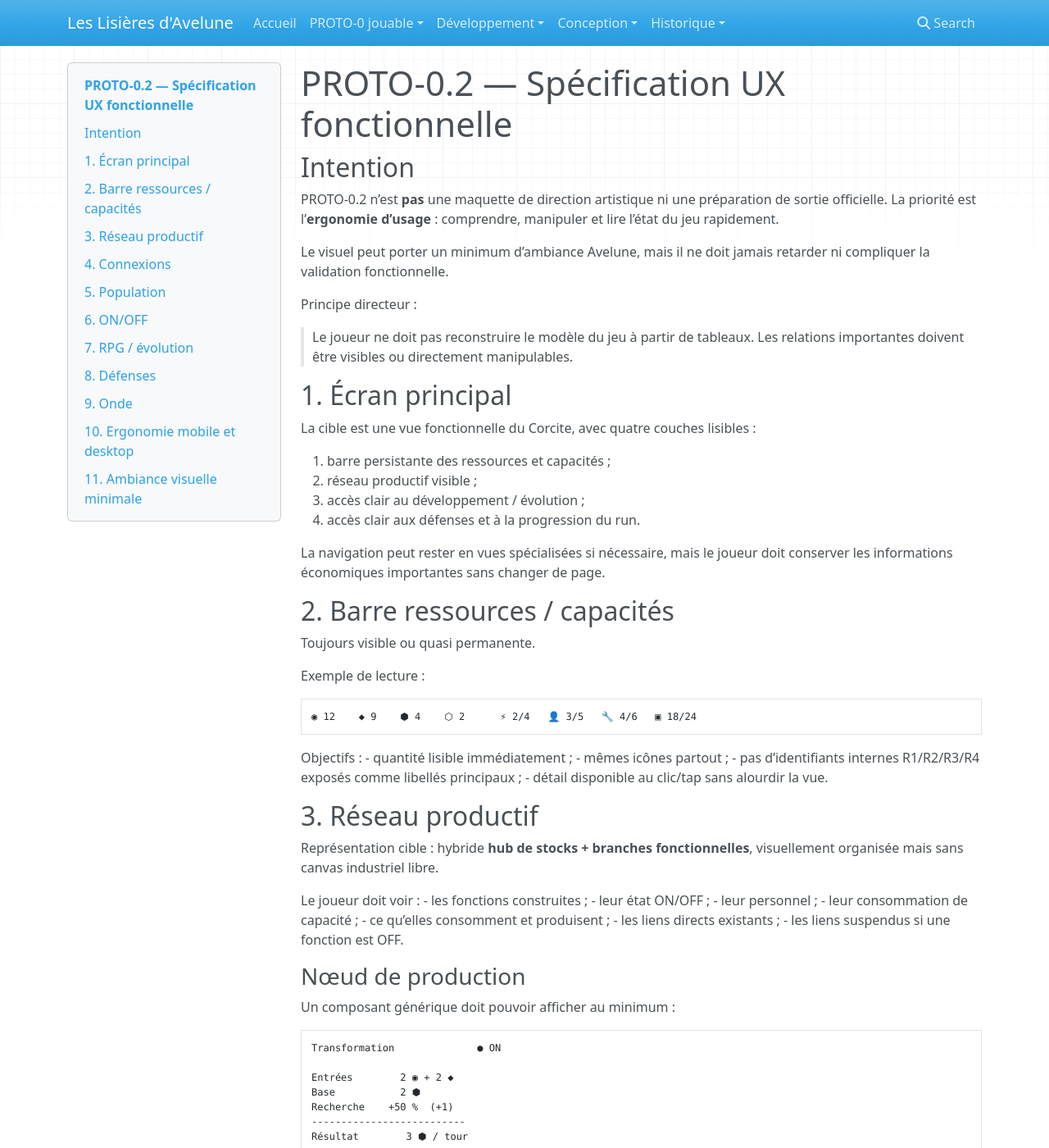
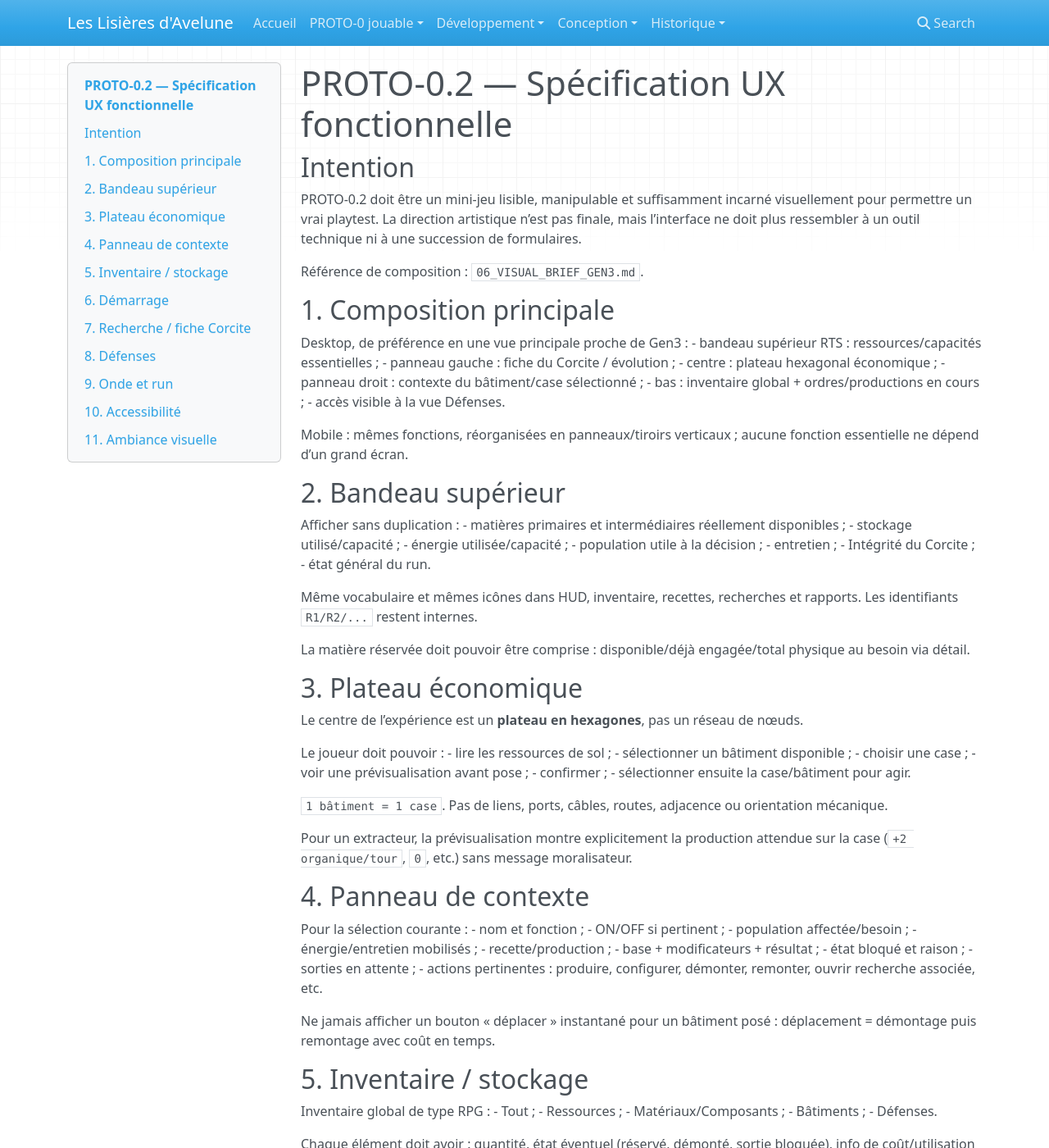
Before and after one commit to Abeliome-Officiel/les-lisieres-avelune, an MkDocs documentation site: the page built from docs/development/proto0.2/02_UX_SPEC.md, in a window 1280 px wide and 1400 px high. Shown: the whole window at 82% size. Built offline with MkDocs 1.6.1, drawn with Linux system fonts in a browser that asks for light colours; nearby versions of some CDN libraries; some of the changed text lies outside the part shown.

Commit message:
PROTO-0.2: aligner l UX sur le plateau et Gen3

````diff
--- a/docs/development/proto0.2/02_UX_SPEC.md
+++ b/docs/development/proto0.2/02_UX_SPEC.md
@@ -2,173 +2,159 @@
 
 ## Intention
 
-PROTO-0.2 n’est **pas** une maquette de direction artistique ni une préparation de sortie officielle. La priorité est l’**ergonomie d’usage** : comprendre, manipuler et lire l’état du jeu rapidement.
+PROTO-0.2 doit être un mini-jeu lisible, manipulable et suffisamment incarné visuellement pour permettre un vrai playtest. La direction artistique n’est pas finale, mais l’interface ne doit plus ressembler à un outil technique ni à une succession de formulaires.
 
-Le visuel peut porter un minimum d’ambiance Avelune, mais il ne doit jamais retarder ni compliquer la validation fonctionnelle.
+Référence de composition : `06_VISUAL_BRIEF_GEN3.md`.
 
-Principe directeur :
+## 1. Composition principale
 
-> Le joueur ne doit pas reconstruire le modèle du jeu à partir de tableaux. Les relations importantes doivent être visibles ou directement manipulables.
+Desktop, de préférence en une vue principale proche de Gen3 :
+- bandeau supérieur RTS : ressources/capacités essentielles ;
+- panneau gauche : fiche du Corcite / évolution ;
+- centre : plateau hexagonal économique ;
+- panneau droit : contexte du bâtiment/case sélectionné ;
+- bas : inventaire global + ordres/productions en cours ;
+- accès visible à la vue Défenses.
 
-## 1. Écran principal
+Mobile : mêmes fonctions, réorganisées en panneaux/tiroirs verticaux ; aucune fonction essentielle ne dépend d’un grand écran.
 
-La cible est une vue fonctionnelle du Corcite, avec quatre couches lisibles :
+## 2. Bandeau supérieur
 
-1. barre persistante des ressources et capacités ;
-2. réseau productif visible ;
-3. accès clair au développement / évolution ;
-4. accès clair aux défenses et à la progression du run.
+Afficher sans duplication :
+- matières primaires et intermédiaires réellement disponibles ;
+- stockage utilisé/capacité ;
+- énergie utilisée/capacité ;
+- population utile à la décision ;
+- entretien ;
+- Intégrité du Corcite ;
+- état général du run.
 
-La navigation peut rester en vues spécialisées si nécessaire, mais le joueur doit conserver les informations économiques importantes sans changer de page.
+Même vocabulaire et mêmes icônes dans HUD, inventaire, recettes, recherches et rapports. Les identifiants `R1/R2/...` restent internes.
 
-## 2. Barre ressources / capacités
+La matière réservée doit pouvoir être comprise : disponible/déjà engagée/total physique au besoin via détail.
 
-Toujours visible ou quasi permanente.
+## 3. Plateau économique
 
-Exemple de lecture :
+Le centre de l’expérience est un **plateau en hexagones**, pas un réseau de nœuds.
 
-```text
-◉ 12    ◆ 9    ⬢ 4    ⬡ 2      ⚡ 2/4   👤 3/5   🔧 4/6   ▣ 18/24
-```
+Le joueur doit pouvoir :
+- lire les ressources de sol ;
+- sélectionner un bâtiment disponible ;
+- choisir une case ;
+- voir une prévisualisation avant pose ;
+- confirmer ;
+- sélectionner ensuite la case/bâtiment pour agir.
 
-Objectifs :
-- quantité lisible immédiatement ;
-- mêmes icônes partout ;
-- pas d’identifiants internes R1/R2/R3/R4 exposés comme libellés principaux ;
-- détail disponible au clic/tap sans alourdir la vue.
+`1 bâtiment = 1 case`. Pas de liens, ports, câbles, routes, adjacence ou orientation mécanique.
 
-## 3. Réseau productif
+Pour un extracteur, la prévisualisation montre explicitement la production attendue sur la case (`+2 organique/tour`, `0`, etc.) sans message moralisateur.
 
-Représentation cible : hybride **hub de stocks + branches fonctionnelles**, visuellement organisée mais sans canvas industriel libre.
+## 4. Panneau de contexte
 
-Le joueur doit voir :
-- les fonctions construites ;
-- leur état ON/OFF ;
-- leur personnel ;
-- leur consommation de capacité ;
-- ce qu’elles consomment et produisent ;
-- les liens directs existants ;
-- les liens suspendus si une fonction est OFF.
+Pour la sélection courante :
+- nom et fonction ;
+- ON/OFF si pertinent ;
+- population affectée/besoin ;
+- énergie/entretien mobilisés ;
+- recette/production ;
+- base + modificateurs + résultat ;
+- état bloqué et raison ;
+- sorties en attente ;
+- actions pertinentes : produire, configurer, démonter, remonter, ouvrir recherche associée, etc.
 
-### Nœud de production
+Ne jamais afficher un bouton « déplacer » instantané pour un bâtiment posé : déplacement = démontage puis remontage avec coût en temps.
 
-Un composant générique doit pouvoir afficher au minimum :
+## 5. Inventaire / stockage
 
-```text
-Transformation              ● ON
+Inventaire global de type RPG :
+- Tout ;
+- Ressources ;
+- Matériaux/Composants ;
+- Bâtiments ;
+- Défenses.
 
-Entrées        2 ◉ + 2 ◆
-Base           2 ⬢
-Recherche    +50 %  (+1)
---------------------------
-Résultat        3 ⬢ / tour
+Chaque élément doit avoir : quantité, état éventuel (réservé, démonté, sortie bloquée), info de coût/utilisation au clic/tap.
 
-⚡ 2   👤 1   🔧 1
-```
+Un stockage posé ouvre ce même inventaire ; il n’existe pas d’inventaire par bâtiment.
 
-Les informations avancées peuvent être repliées pour éviter la surcharge.
+## 6. Démarrage
 
-## 4. Connexions
+Écran de déploiement initial : plateau vide, kit initial disponible. Le joueur choisit où poser le premier stockage puis organise librement le reste.
 
-L’interaction normale ne doit jamais être un formulaire `source + destination + ressource`.
+Cette phase ne doit pas donner l’impression qu’un stockage invisible existe déjà. Une fois le déploiement amorcé, toutes les contraintes normales s’appliquent.
 
-Cible :
-- sélectionner/tirer un port de sortie ;
-- mettre en évidence uniquement les entrées compatibles ;
-- déposer/cliquer sur la cible ;
-- déduire automatiquement la ressource ;
-- alternative clic/tap obligatoire.
+## 7. Recherche / fiche Corcite
 
-Le drag-and-drop / pointer gesture est une interaction préférée, pas exclusive.
+La fiche du Corcite ne duplique pas le HUD. Elle montre surtout :
+- identité du Corcite ;
+- Intégrité ;
+- effets actifs ;
+- progression/recherche ;
+- compétences/déblocages utiles au proto.
 
-### États graphiques minimum
-- lien actif : lisible ;
-- lien suspendu : visible mais atténué / discontinu ;
-- cible incompatible : non proposée ;
-- cible compatible : mise en évidence pendant l’interaction.
+La recherche utilise une vue globale unique. Les raccourcis depuis les bâtiments ouvrent le même nœud/source de vérité.
 
-## 5. Population
-
-La population doit être manipulable comme une capacité visible.
-
-Cible :
-- pool `disponible / totale` ;
-- affectation à une fonction par drag-and-drop ou clic/tap ;
-- retrait vers le pool ou commande équivalente ;
-- le joueur doit voir immédiatement où la population est affectée.
-
-Ne pas créer d’individus, métiers individuels, trajets ou microgestion sociale dans PROTO-0.2.
-
-## 6. ON/OFF
-
-ON/OFF est un contrôle simple et distinct de l’affectation de population.
-
-OFF :
-- cesse de produire ;
-- libère l’énergie ;
-- conserve l’affectation de population ;
-- conserve la topologie des liens en mode suspendu.
-
-Le contrôle doit être évident et ne pas ressembler à une suppression/démolition.
-
-## 7. RPG / évolution
-
-Le RPG doit être **présent et visible dans le parcours**, sans être réduit à un onglet secondaire oublié.
-
-Cible minimale :
-- recherche en cours clairement visible ;
-- découvertes/choix signalés ;
-- effets affichés sur les fonctions concernées ;
-- choix de développement présentés sous forme de cartes ou options comparables ;
-- impacts quantitatifs décomposés `base + modificateur = résultat` lorsque pertinent.
-
-Ne pas utiliser le drag-and-drop pour les choix conceptuels de recherche/évolution sauf raison fonctionnelle explicite.
+Afficher : prérequis, coût, durée, effet, niveau, limite répétable totale. Ajouter `Stockage amélioré` aux branches testées.
 
 ## 8. Défenses
 
-Vue spécialisée autorisée et recommandée.
+Vue tactique séparée :
+- chemin de 8 positions ;
+- inventaire de tours disponibles ;
+- une seule famille PROTO-0.2 : **Affaiblissement** ;
+- placement/déplacement visuel ;
+- ordre de résolution clair ;
+- puissance totale d’Affaiblissement lisible ;
+- pas de termes historiques Atténuation/Déstructuration/Captation/Stabilisation dans le parcours joueur.
 
-Le joueur doit voir :
-- inventaire des défenses ;
-- chemin d’entrée à sortie ;
-- positions ;
-- ordre ;
-- placement/déplacement ;
-- résultat principal de chaque tour.
+Drag possible sur desktop, mais clic/tap obligatoire.
 
-Drag-and-drop pertinent pour placer/déplacer ; alternative clic/tap/clavier obligatoire.
+## 9. Onde et run
 
-## 9. Onde
+L’onde est brutale et impromptue : pas de compteur exact permanent.
 
-Pas de compte à rebours gratuit permanent.
+Afficher avant l’onde seulement les informations réellement obtenues par l’observation/recherche.
 
-Le joueur poursuit son développement jusqu’à un déclenchement soudain. Le moteur peut rester déterministe / seedé pour les tests.
+Pendant/après résolution :
+- Puissance initiale ;
+- réduction séquentielle par chaque tour ;
+- Puissance résiduelle ;
+- dégâts d’Intégrité ;
+- état final.
 
-Si une recherche ou capacité donne de l’information préalable, afficher un **indice qualitatif**, pas nécessairement un nombre de tours exact.
+Fin immédiate :
+- résidu `0` → **Victoire du testeur** ;
+- Intégrité `0` → **Victoire du jeu** ;
+- sinon retour au développement et prochaine onde plus puissante.
 
-## 10. Ergonomie mobile et desktop
+L’écran de fin montre durée, nombre d’ondes, évolution économique/défensive et bouton recommencer.
 
-PROTO-0.2 doit rester utilisable sur téléphone, même si le desktop peut offrir davantage d’espace.
+## 10. Accessibilité
 
-Contraintes :
-- pas de petites cibles obligatoires ;
-- pas de geste hover-only ;
-- pas de drag indispensable ;
-- composants capables de se réorganiser verticalement ;
-- les informations essentielles ne doivent pas dépendre d’un grand canvas fixe.
+- pas de drag obligatoire ;
+- pas de hover-only ;
+- targets tactiles larges ;
+- contraste suffisant ;
+- texte lisible ;
+- icône jamais seule pour une information critique ;
+- état sélectionné/bloqué/actif distinct visuellement et textuellement ;
+- responsive sans horizontal scroll structurel sur mobile.
 
-## 11. Ambiance visuelle minimale
+## 11. Ambiance visuelle
 
-Autorisé :
-- palette cohérente avec Avelune ;
-- formes organiques/minérales discrètes ;
-- accent violet/prune/lavande ;
-- micro-ambiance visuelle non anthropomorphe.
+L’interface doit déjà se rapprocher d’Avelune :
+- queer, onirique, féerique sans fantasy médiévale ;
+- organique, minérale, biomorphique, légèrement florale/abstraite ;
+- violet, prune, lavande, opalin, iridescent ;
+- lumière douce, surfaces semi-translucides si lisibles ;
+- Corcite non anthropomorphe.
 
-Interdit pour ce lot :
-- consacrer du temps à une direction artistique finale ;
-- créer des illustrations complexes ;
-- créer habitants, humains/humanoïdes, faune ou flore naturaliste non définie ;
-- choisir des effets décoratifs qui réduisent la lisibilité.
+Éviter :
+- humanoïde/avatar de héros ;
+- forêt fantasy générique ;
+- architecture médiévale ;
+- métal industriel sci-fi générique ;
+- bleu/vert RTS générique dominant ;
+- décoration qui masque la hiérarchie fonctionnelle.
 
-La réussite du prototype est **fonctionnelle**, pas esthétique.
+La priorité reste l’usage, mais Codex doit effectuer un **vrai travail visuel** et pas uniquement brancher des composants bruts.
````
